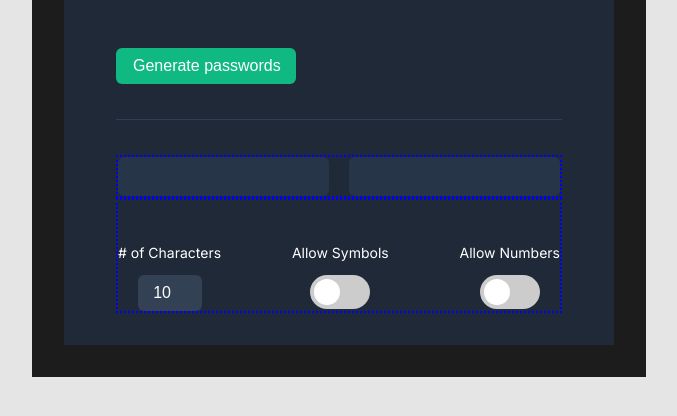
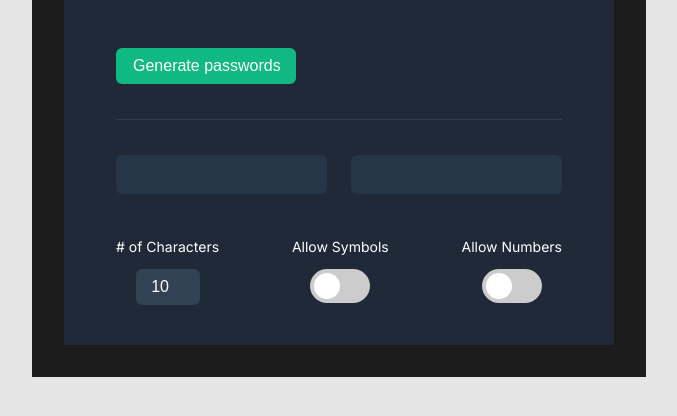
Before and after one commit to Rendezvous97/JS101-Password-Generator, a plain HTML site: page index.html in a window 1280 px wide. Shown: the part 330-746 px from the top of the page, without its empty margins (301-978 px from the left). Drawn offline with Linux system fonts and the light colour scheme.

Commit message:
Removed utility borders

```diff
--- a/index.html
+++ b/index.html
@@ -20,7 +20,7 @@
                         <button id="generate-btn" onclick="buttonClick()">Generate passwords</button>
                     </div>
                     <div id="divider"></div>
-                    <div class="results-container utility">
+                    <div class="results-container">
                         <div class="results" id="result-one">
                             <p class="password" id="password-one"></p>
                         </div>
@@ -28,7 +28,7 @@
                             <p class="password" id="password-two"></p>
                         </div>
                     </div>
-                    <div class="utility" id="pref-container">
+                    <div id="pref-container">
                         <div class="prefs" id="length-container">
                             <p id="length-label"># of Characters</p>
                             <input id="length-input" type="number" min=8 max=15 value=10>
```
Also changed, not shown: styles.css (+0 -12 lines).
